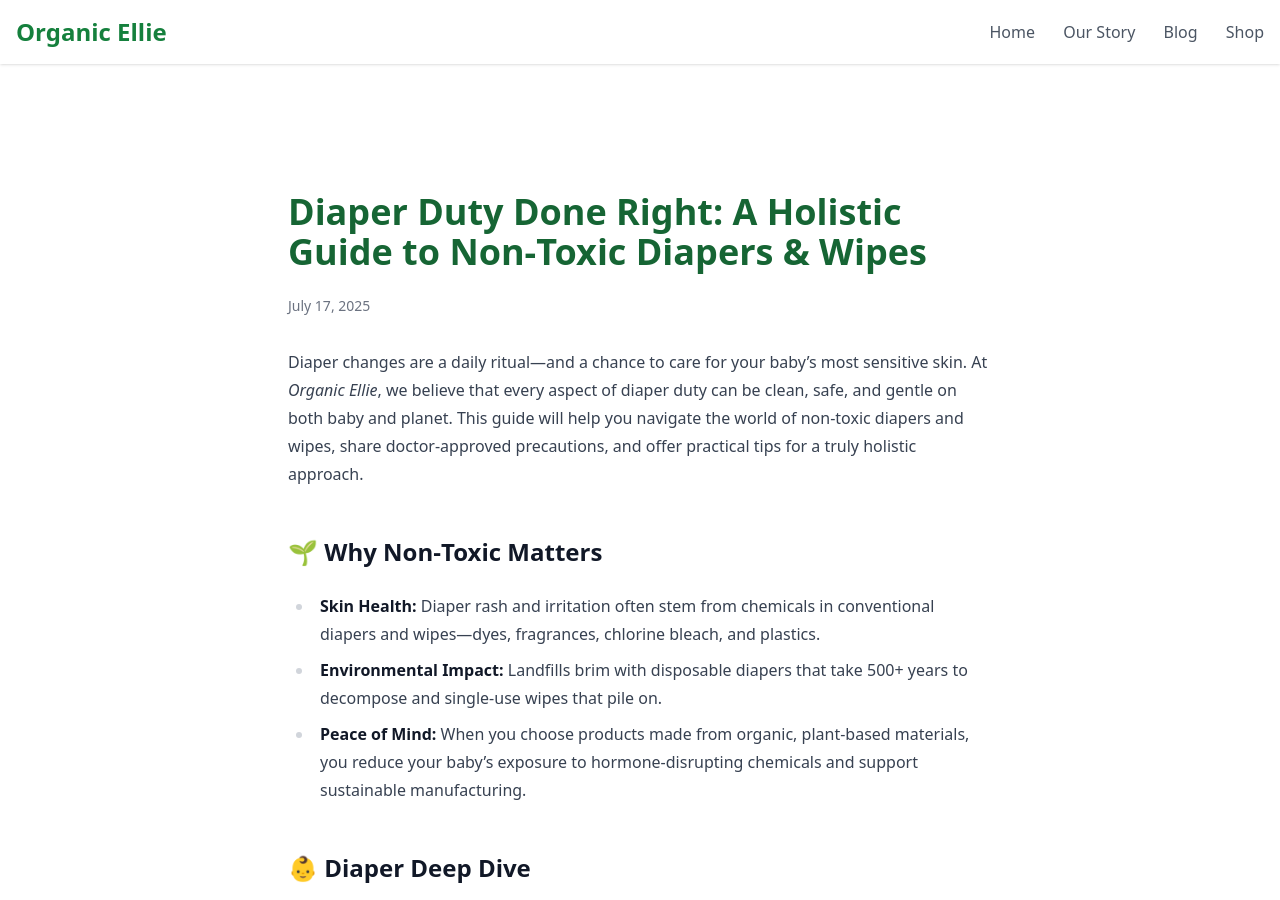
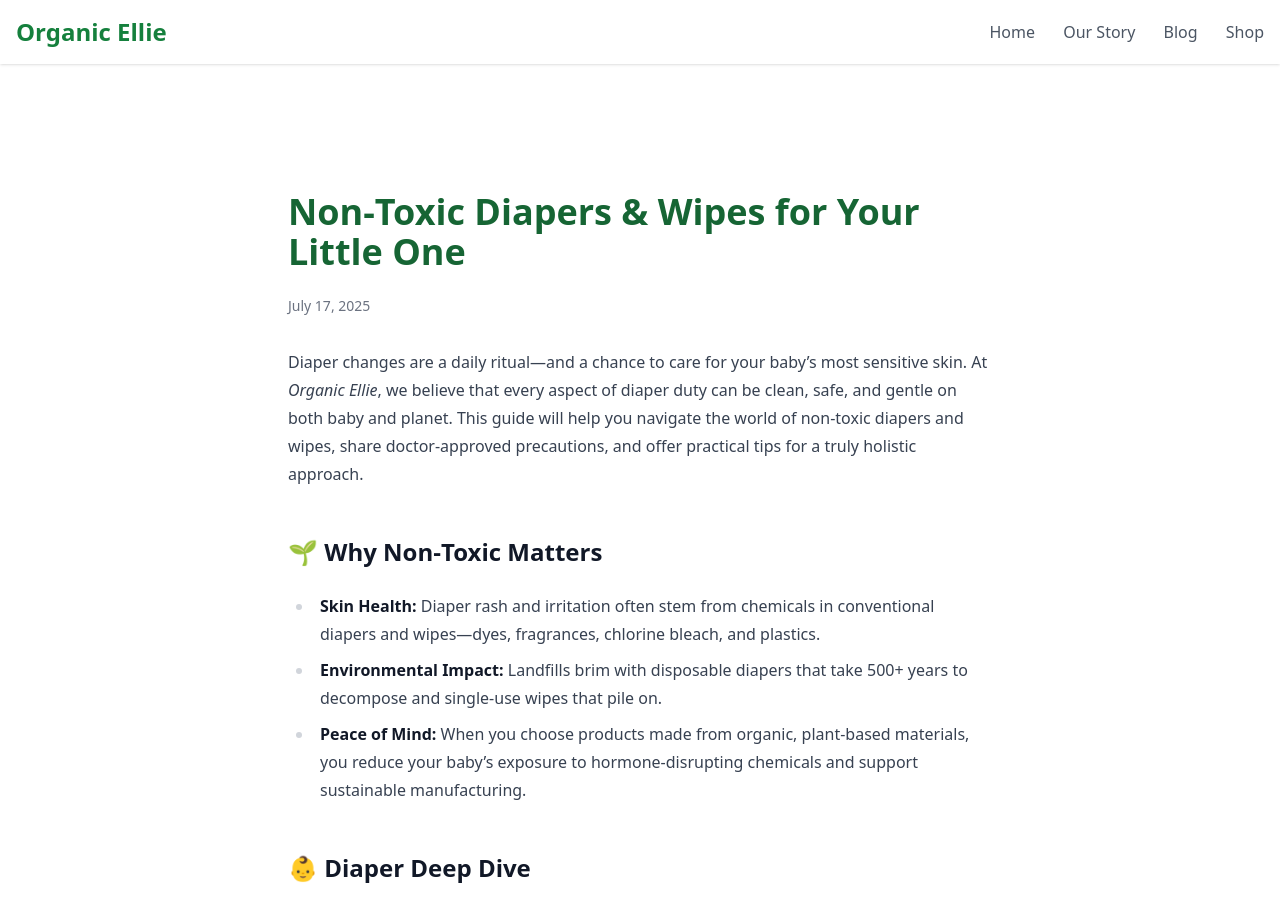
Before and after one commit to iplroy/organicellie.github.io, a Jekyll site: the page built from _posts/2025-07-17-non-toxic-diapers-and-wipes.md, in a window 1280 px wide and 900 px high. Built offline with Jekyll 4.4.1, drawn with Linux system fonts in a browser that asks for light colours; nearby versions of some CDN libraries.

Commit message:
Update title on post

```diff
--- a/_posts/2025-07-17-non-toxic-diapers-and-wipes.md
+++ b/_posts/2025-07-17-non-toxic-diapers-and-wipes.md
@@ -1,6 +1,6 @@
 ---
 layout: post
-title: "Diaper Duty Done Right: A Holistic Guide to Non‑Toxic Diapers & Wipes"
+title: "Non‑Toxic Diapers & Wipes for Your Little One"
 date: 2025-07-17
 description: "A comprehensive, eco‑conscious guide to choosing and using non‑toxic diapers and wipes for your little one."
 ---
```
